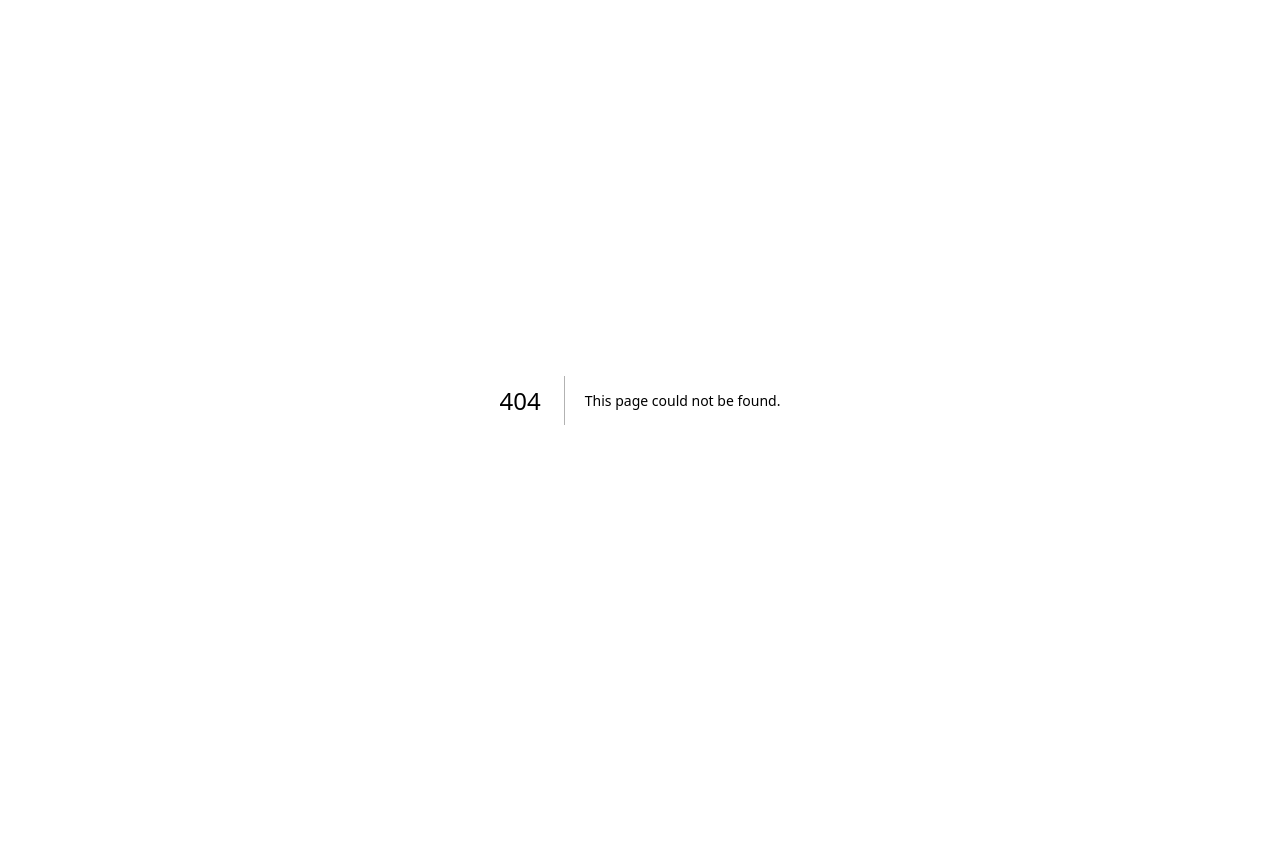
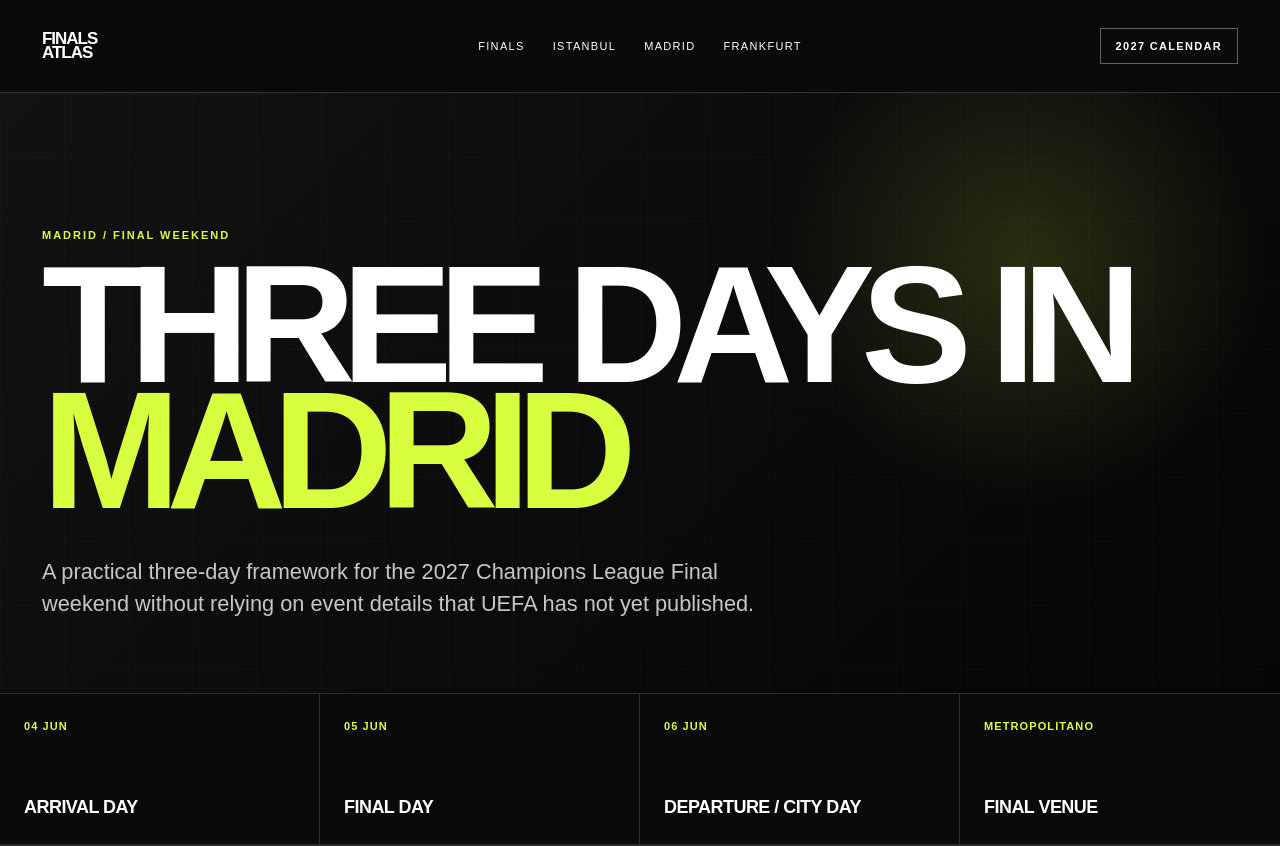
Before and after one commit to istanbulhighlights34-star/finalistanbul, a Next.js app: page /cities/madrid/champions-league-final-weekend in a window 1280 px wide. Before the commit this address had no page. Shown: the top 846 px of the page. Before the commit the page ends 800 px from the top, so only its background shows below. Built offline with nearby package versions, Linux system fonts and the light colour scheme.

Commit message:
Add Madrid Champions League final weekend guide

```diff
--- /dev/null
+++ b/app/cities/madrid/champions-league-final-weekend/page.tsx
@@ -0,0 +1,23 @@
+import type { Metadata } from "next";
+import TravelGuide from "../../../_components/TravelGuide";
+
+export const metadata: Metadata = {
+  title: "Madrid Champions League Final Weekend 2027: 3-Day Plan",
+  description: "Plan a 3-day Madrid trip around the 2027 Champions League Final: arrival day, matchday priorities, neighborhoods and departure planning.",
+  alternates: { canonical: "/cities/madrid/champions-league-final-weekend" },
+};
+
+export default function Page() {
+  return <TravelGuide
+    kicker="MADRID / FINAL WEEKEND"
+    title="THREE DAYS IN"
+    accent="MADRID."
+    lede="A practical three-day framework for the 2027 Champions League Final weekend without relying on event details that UEFA has not yet published."
+    facts={[["04 JUN","Arrival day"],["05 JUN","Final day"],["06 JUN","Departure / city day"],["METROPOLITANO","Final venue"]]}
+    introTitle="BUILD THE WEEKEND AROUND ONE FIXED DATE."
+    paragraphs={["Friday is the useful buffer: arrive, check in and learn the route between your hotel area and the east of Madrid. Keep the evening flexible rather than building a tight schedule around an early Saturday start.","Saturday 5 June is matchday. Keep sightseeing light and leave room for official UEFA instructions once supporter meeting points, access windows and any special transport arrangements are published. Sunday can be a departure day or the main sightseeing day for a longer stay."]}
+    cards={[["FRIDAY — ARRIVE","Check in, orient yourself around your neighborhood and confirm the normal public-transport route toward Estadio Metropolitano. Avoid non-refundable plans that depend on unannounced event operations."],["SATURDAY — FINAL","Keep the daytime schedule simple. Re-check UEFA and Madrid transport guidance before leaving; final-specific access, supporter routing and gates are deliberately not assumed here."],["SUNDAY — RESET","Use Sunday for central Madrid, museums or a relaxed meal if your flight or train allows. A later departure gives the trip more value than treating Madrid only as a stadium stop."],["BOOKING ORDER","Secure transport and a cancellable hotel first. Treat match tickets, official fan activity and event-specific transfers as separate decisions when official information becomes available."]]}
+    relatedLinks={[{href:"/finals/champions-league-final-madrid-2027",label:"Champions League Final 2027"},{href:"/cities/madrid/where-to-stay",label:"Where to stay in Madrid"},{href:"/cities/madrid/airport-to-estadio-metropolitano",label:"Airport to Metropolitano"},{href:"/stadiums/estadio-metropolitano",label:"Estadio Metropolitano guide"}]}
+    note="This itinerary is a planning framework, not an event operations guide. Follow UEFA and local authorities for final-specific ticketing, gates, supporter zones and transport instructions when published."
+  />;
+}
```
